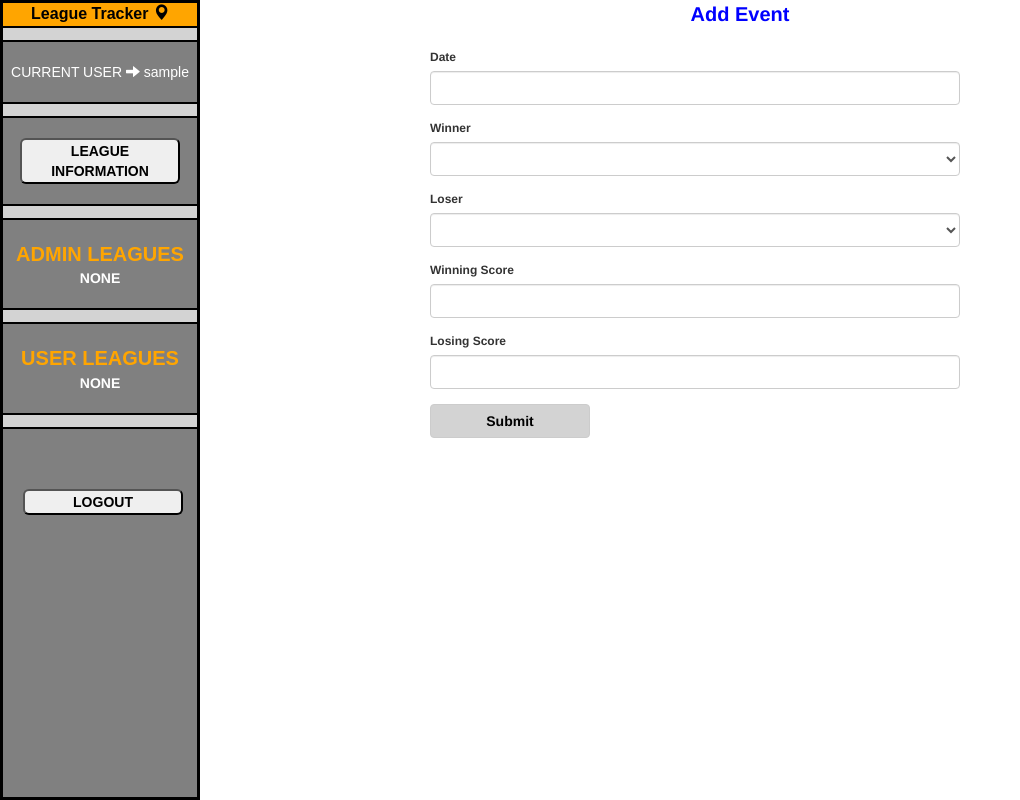
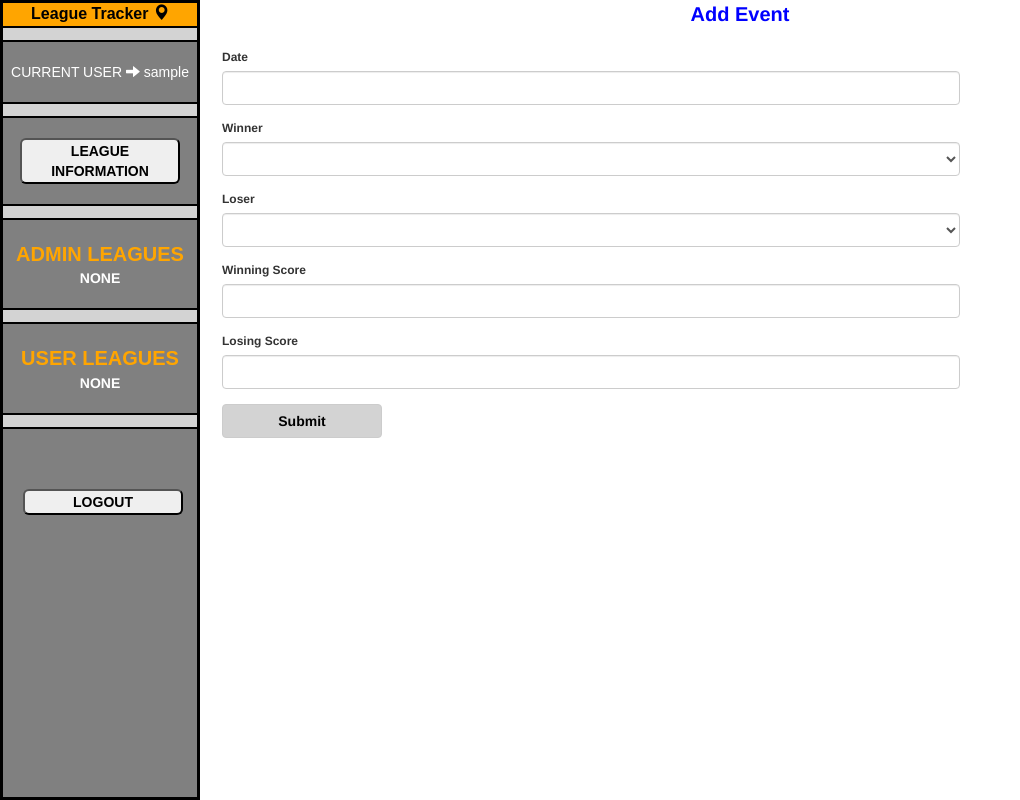
Before and after one commit to jlem138/standing-out, a Flask app: page /1/events/add in a window 1280 px wide. Shown: the whole page, without its empty margins (0-1020 px from the left). Run offline with Flask 2, Linux system fonts and the light colour scheme; the visitor is signed in with stand-in values (Sample User, id 1); data comes from the database, SQL or seed files in the repository; data that the repository does not hold is empty; some libraries are stand-ins or nearby versions.

Commit message:
adjust table

```diff
--- a/app/static/css/style.css
+++ b/app/static/css/style.css
@@ -277,7 +277,7 @@ tr:nth-child(odd) {
 
 .add-edit-format {
   width: 900px;
-  padding-left: 230px;
+  padding-left: 22px;
   padding-right: 140px;
   font-size: 12px;
 }
```
